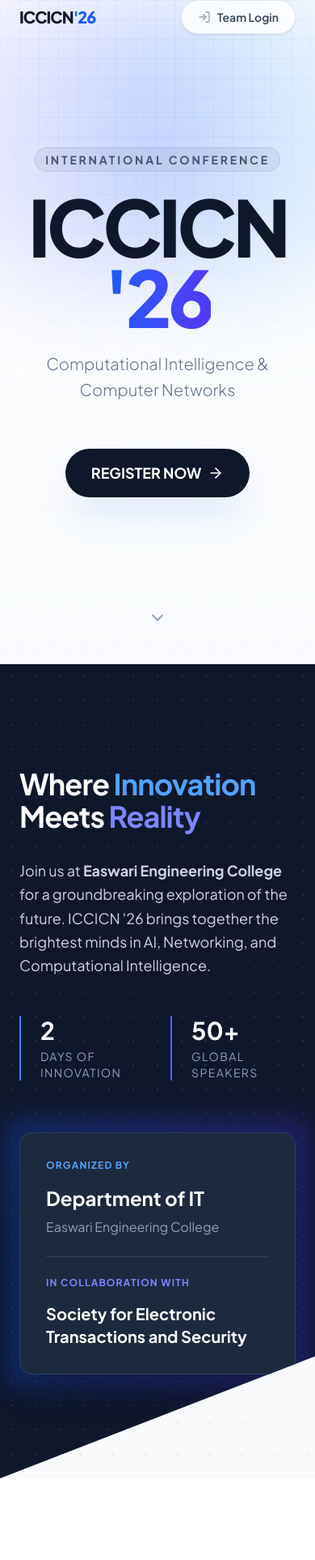
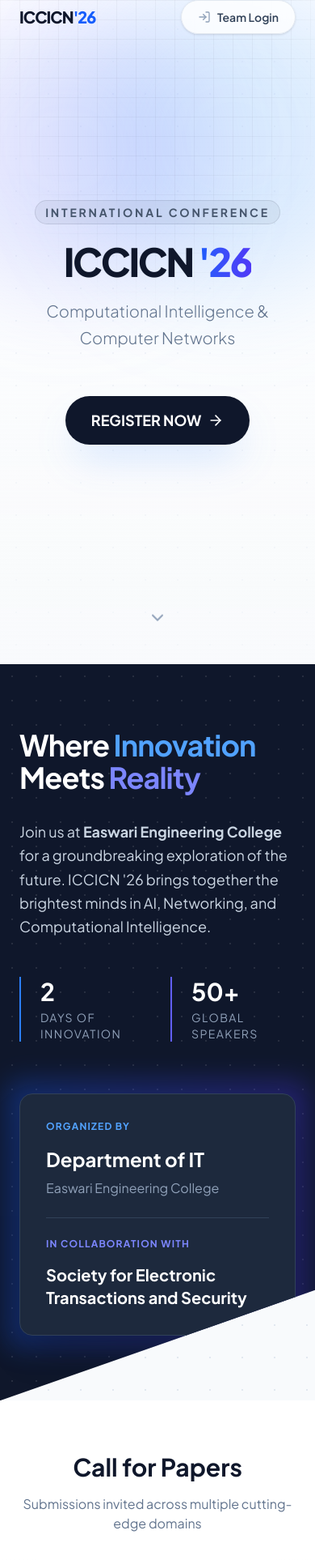
Before and after one commit to dellano54/icicn-srm-easwari, a Next.js app: page / in a window 390 px wide. Shown: the part 24-1950 px from the top of the page at 81% size. Built offline with nearby package versions, Linux system fonts and the light colour scheme.

Commit message:
optimzation: mobile view

```diff
--- a/app/globals.css
+++ b/app/globals.css
@@ -13,6 +13,10 @@
     66% { transform: translate(-20px, 20px) scale(0.9); }
     100% { transform: translate(0px, 0px) scale(1); }
   }
+}
+
+@utility animation-delay-2000 {
+  animation-delay: 2s;
 }
 
 :root {
--- a/components/Footer.tsx
+++ b/components/Footer.tsx
@@ -19,14 +19,6 @@
           <p className="text-slate-400 text-sm leading-relaxed max-w-md">
             The International Conference on Computational Intelligence & Computer Networks brings together global experts to discuss the future of AI, networking, and sustainable computing.
           </p>
-          <div className="flex items-center space-x-4 pt-2">
-            <Link href="#" className="h-9 w-9 rounded-xl bg-slate-800 flex items-center justify-center text-slate-400 hover:bg-blue-600 hover:text-white transition-all cursor-pointer">
-                <Twitter className="w-4 h-4" />
-            </Link>
-            <Link href="#" className="h-9 w-9 rounded-xl bg-slate-800 flex items-center justify-center text-slate-400 hover:bg-blue-600 hover:text-white transition-all cursor-pointer">
-                <Linkedin className="w-4 h-4" />
-            </Link>
-          </div>
         </div>
 
         {/* Contact Column */}
--- a/components/landing/About.tsx
+++ b/components/landing/About.tsx
@@ -1,6 +1,6 @@
 export const About = () => {
     return (
-      <section className="relative py-32 bg-slate-900 text-white clip-diagonal overflow-hidden">
+      <section className="relative py-20 md:py-32 bg-slate-900 text-white clip-diagonal overflow-hidden">
            {/* Background pattern */}
            <div className="absolute inset-0 opacity-10" style={{ backgroundImage: 'radial-gradient(#ffffff 1px, transparent 1px)', backgroundSize: '30px 30px' }}></div>
 
--- a/components/landing/Hero.tsx
+++ b/components/landing/Hero.tsx
@@ -18,7 +18,7 @@
             </span>
           </div>
 
-          <h1 className="reveal-text text-8xl md:text-[10rem] font-extrabold tracking-tighter text-slate-900 leading-[0.9]">
+          <h1 className="reveal-text text-5xl sm:text-8xl md:text-[10rem] font-extrabold tracking-tighter text-slate-900 leading-[0.9]">
             ICCICN <span className="text-transparent bg-clip-text bg-gradient-to-r from-blue-600 to-indigo-600">&apos;26</span>
           </h1>
 
--- a/components/landing/Marquee.tsx
+++ b/components/landing/Marquee.tsx
@@ -2,20 +2,20 @@
 
 export const Marquee = () => {
   return (
-    <section className="py-24 bg-white overflow-hidden relative">
-          <div className="max-w-7xl mx-auto px-6 mb-12 text-center reveal-text">
+    <section className="py-16 md:py-24 bg-white overflow-hidden relative">
+          <div className="max-w-7xl mx-auto px-6 mb-8 md:mb-12 text-center reveal-text">
               <h2 className="text-3xl md:text-5xl font-bold text-slate-900 mb-4">Call for Papers</h2>
-              <p className="text-slate-500 text-lg">Submissions invited across multiple cutting-edge domains</p>
+              <p className="text-slate-500 text-base md:text-lg">Submissions invited across multiple cutting-edge domains</p>
           </div>
 
           <div className="relative w-full overflow-hidden">
-            <div className="absolute left-0 top-0 bottom-0 w-32 bg-gradient-to-r from-white to-transparent z-10"></div>
-            <div className="absolute right-0 top-0 bottom-0 w-32 bg-gradient-to-l from-white to-transparent z-10"></div>
+            <div className="absolute left-0 top-0 bottom-0 w-12 md:w-32 bg-gradient-to-r from-white to-transparent z-10"></div>
+            <div className="absolute right-0 top-0 bottom-0 w-12 md:w-32 bg-gradient-to-l from-white to-transparent z-10"></div>
 
-            <div className="flex animate-marquee whitespace-nowrap py-4">
+            <div className="flex animate-marquee hover:[animation-play-state:paused] whitespace-nowrap py-4">
                 {[...DOMAINS, ...DOMAINS].map((domain, i) => (
-                    <div key={i} className="inline-block px-4">
-                        <span className="inline-block px-8 py-4 rounded-full border border-slate-200 bg-slate-50 text-slate-700 text-xl font-medium hover:border-blue-500 hover:text-blue-600 hover:bg-blue-50 transition-colors cursor-default">
+                    <div key={i} className="inline-block px-2 md:px-4">
+                        <span className="inline-block px-4 py-2 md:px-8 md:py-4 rounded-full border border-slate-200 bg-slate-50 text-slate-700 text-sm md:text-xl font-medium hover:border-blue-500 hover:text-blue-600 hover:bg-blue-50 transition-colors cursor-default">
                             {domain}
                         </span>
                     </div>
```
